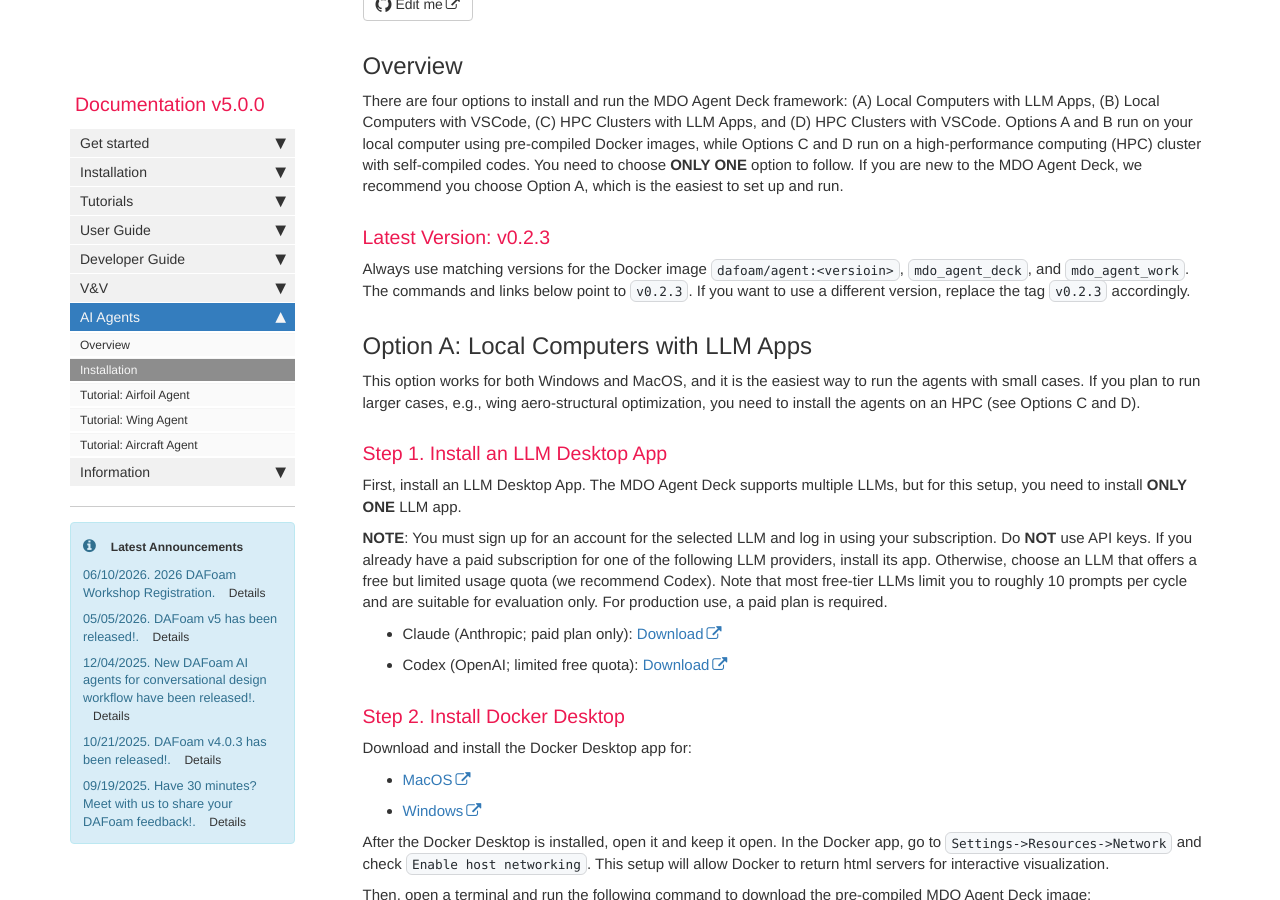
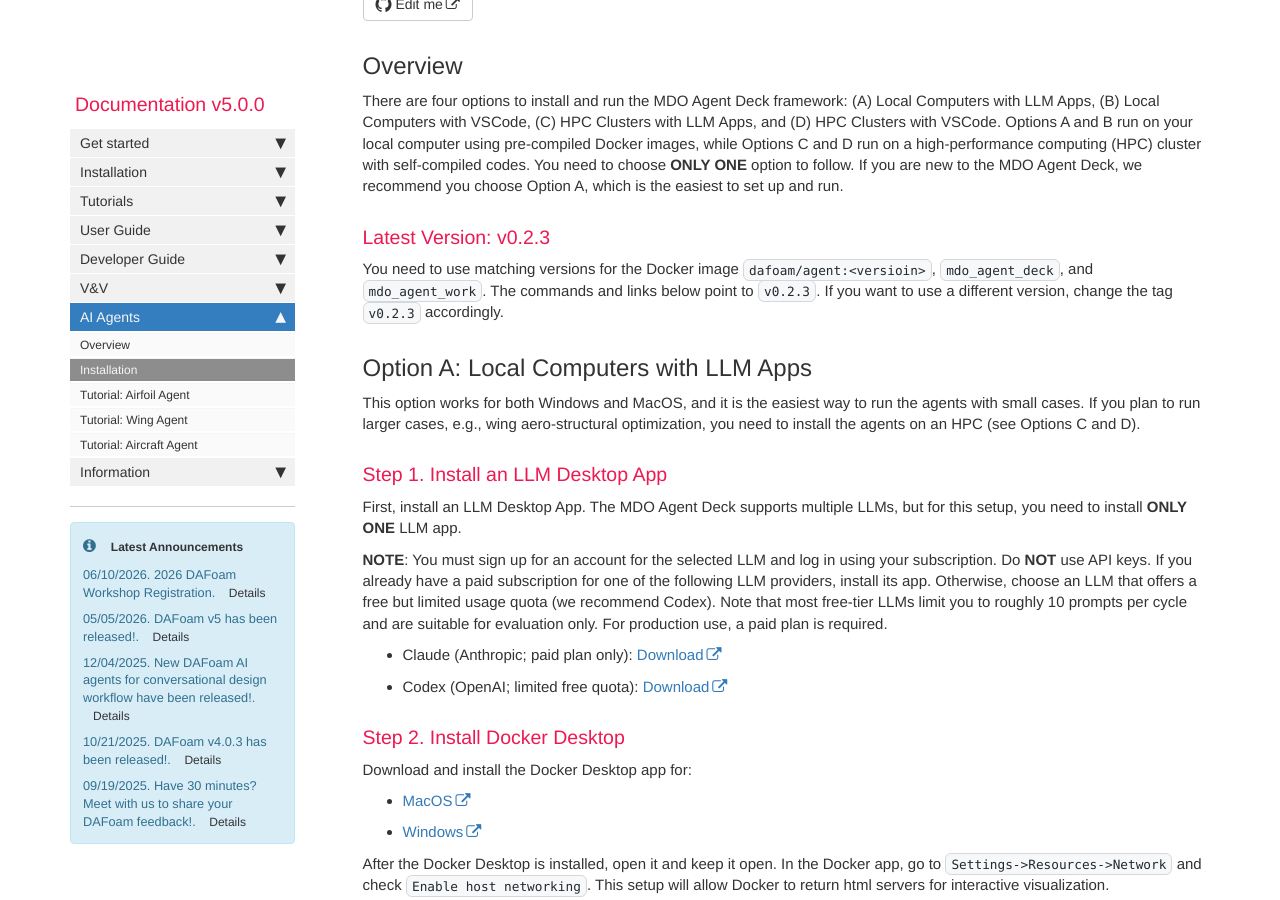
Before and after one commit to DAFoam/DAFoam.github.io, a Jekyll site: the page built from pages/mydoc/mydoc_ai_agent_installation.md, in a window 1280 px wide and 900 px high, scrolled down 986 px. Built offline with Jekyll 4.4.1, drawn with Linux system fonts in a browser that asks for light colours; comment, search, counter and statistics services are not loaded.

Commit message:
content update

```diff
--- a/pages/mydoc/mydoc_ai_agent_installation.md
+++ b/pages/mydoc/mydoc_ai_agent_installation.md
@@ -13,8 +13,7 @@ There are four options to install and run the MDO Agent Deck framework: (A) Loca
 
 ### Latest Version: v0.2.3
 
-Always use matching versions for the Docker image `dafoam/agent:<versioin>`, `mdo_agent_deck`, and `mdo_agent_work`. The commands and links below point to `v0.2.3`. If you want to use a different version, replace the tag `v0.2.3` accordingly.
-
+You need to use matching versions for the Docker image `dafoam/agent:<versioin>`, `mdo_agent_deck`, and `mdo_agent_work`. The commands and links below point to `v0.2.3`. If you want to use a different version, change the tag `v0.2.3` accordingly.
 
 ## Option A: Local Computers with LLM Apps
 
```
